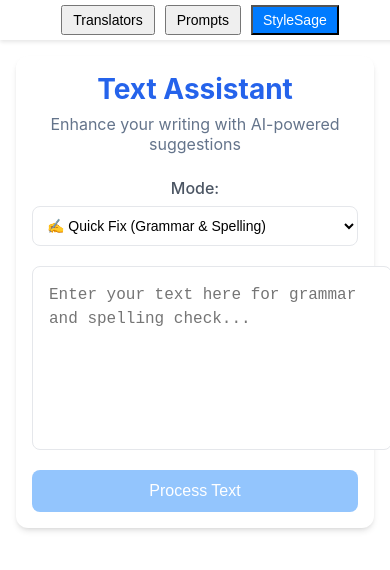
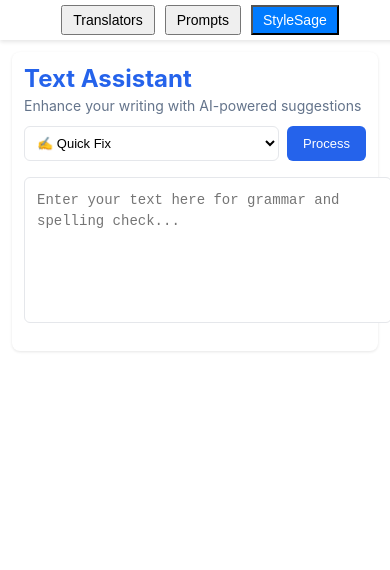
Before and after one commit to hhankj2u/omni-lazy, a Vue app in the folder frontend/: page / in a window 390 px wide. Both pictures are taken after a click on the button "StyleSage". Shown: the top 570 px of the page. Built offline with nearby package versions, Linux system fonts and the light colour scheme.

Commit message:
Refactor StyleSage component layout and styles for improved responsiveness; update header structure, button styles, and input controls for better user experience

```diff
--- a/frontend/src/components/StyleSage.vue
+++ b/frontend/src/components/StyleSage.vue
@@ -2,31 +2,39 @@
     <div id="stylesage">
         <div class="input-container">
             <div class="input-header">
+                <div class="header-left">
                     <h2>Text Assistant</h2>
                     <p class="subtitle">Enhance your writing with AI-powered suggestions</p>
                 </div>
-
-            <div class="controls">
+                <div class="header-controls">
                     <div class="mode-select control-group">
-                    <label>Mode:</label>
                         <select v-model="selectedMode" class="styled-select">
-                        <option value="quick_fix">✍️ Quick Fix (Grammar & Spelling)</option>
-                        <option value="slack_message">💬 Slack Message</option>
-                        <option value="email_reply">📧 Email Reply</option>
-                        <option value="daily_chat">🗣️ Daily Chat</option>
-                        <option value="meeting_summary">📝 Meeting Summary</option>
-                        <option value="status_update">📊 Status Update</option>
+                            <option value="quick_fix">✍️ Quick Fix</option>
+                            <option value="slack_message">💬 Slack</option>
+                            <option value="email_reply">📧 Email</option>
+                            <option value="daily_chat">🗣️ Chat</option>
+                            <option value="meeting_summary">📝 Summary</option>
+                            <option value="status_update">📊 Status</option>
                         </select>
                     </div>
 
                     <div v-if="selectedMode !== 'quick_fix'" class="style-select control-group">
-                    <label>Tone:</label>
                         <select v-model="selectedStyle" class="styled-select">
-                        <option value="friendly">😊 Friendly & Warm</option>
-                        <option value="neutral">😐 Neutral & Clear</option>
-                        <option value="formal">👔 Formal & Professional</option>
-                        <option value="enthusiastic">🌟 Enthusiastic & Energetic</option>
+                            <option value="friendly">😊 Friendly</option>
+                            <option value="neutral">😐 Neutral</option>
+                            <option value="formal">👔 Formal</option>
+                            <option value="enthusiastic">🌟 Energetic</option>
                         </select>
+                    </div>
+
+                    <button
+                        @click="processText"
+                        :disabled="loading || !inputText.trim()"
+                        class="process-button"
+                    >
+                        <span v-if="loading" class="loading-spinner"></span>
+                        {{ loading ? 'Processing...' : 'Process' }}
+                    </button>
                 </div>
             </div>
 
@@ -38,14 +46,6 @@
                     @input="autoGrow"
                     ref="textarea"
                 ></textarea>
-                <button
-                    @click="processText"
-                    :disabled="loading || !inputText.trim()"
-                    class="process-button"
-                >
-                    <span v-if="loading" class="loading-spinner"></span>
-                    {{ loading ? 'Processing...' : 'Process Text' }}
-                </button>
             </div>
         </div>
 
@@ -357,445 +357,239 @@
 
 <style scoped>
 #stylesage {
-    padding: 20px;
-    max-width: 1000px;
+    padding: 16px 24px;
+    max-width: 1200px;
     margin: 0 auto;
-    font-family: -apple-system, BlinkMacSystemFont, 'Segoe UI', Roboto, Oxygen, Ubuntu, Cantarell, sans-serif;
+    font-family: -apple-system, BlinkMacSystemFont, 'Segoe UI', Roboto, sans-serif;
 }
 
 .input-header {
-    text-align: center;
-    margin-bottom: 24px;
+    display: flex;
+    justify-content: space-between;
+    align-items: center;
+    margin-bottom: 16px;
 }
 
-.input-header h2 {
+.header-left {
+    text-align: left;
+}
+
+.header-left h2 {
     margin: 0;
     color: #2563eb;
-    font-size: 28px;
+    font-size: 24px;
 }
 
 .subtitle {
-    margin: 8px 0 0;
+    margin: 4px 0 0;
     color: #64748b;
-    font-size: 16px;
+    font-size: 14px;
+}
+
+.header-controls {
+    display: flex;
+    gap: 8px;
+    align-items: center;
 }
 
 .input-container {
     background: white;
-    border-radius: 12px;
-    padding: 24px;
-    box-shadow: 0 4px 6px -1px rgb(0 0 0 / 0.1), 0 2px 4px -2px rgb(0 0 0 / 0.1);
-}
-
-.controls {
-    display: flex;
-    gap: 20px;
-    flex-wrap: wrap;
-    margin-bottom: 20px;
+    border-radius: 8px;
+    padding: 16px;
+    box-shadow: 0 1px 3px rgba(0, 0, 0, 0.1);
 }
 
 .control-group {
-    flex: 1;
-    min-width: 200px;
-}
-
-.control-group label {
-    display: block;
-    margin-bottom: 8px;
-    color: #4b5563;
-    font-weight: 500;
+    min-width: 120px;
 }
 
 .styled-select {
     width: 100%;
-    padding: 10px;
+    padding: 8px;
     border: 1px solid #e5e7eb;
-    border-radius: 8px;
-    font-size: 14px;
+    border-radius: 6px;
+    font-size: 13px;
     background-color: white;
     cursor: pointer;
-    transition: all 0.2s;
-}
-
-.styled-select:hover {
-    border-color: #2563eb;
-}
-
-.text-area-container {
-    position: relative;
 }
 
 .text-input {
     width: 100%;
-    min-height: 150px;
-    padding: 16px;
+    min-height: 120px;
+    padding: 12px;
     border: 1px solid #e5e7eb;
-    border-radius: 8px;
-    font-size: 16px;
+    border-radius: 6px;
+    font-size: 14px;
     line-height: 1.5;
     resize: none;
-    transition: all 0.2s;
-    margin-bottom: 16px;
-    text-align: left;
-}
-
-.text-input:focus {
-    outline: none;
-    border-color: #2563eb;
-    box-shadow: 0 0 0 3px rgba(37, 99, 235, 0.1);
+    margin-bottom: 12px;
 }
 
 .process-button {
-    width: 100%;
-    padding: 12px 24px;
+    padding: 8px 16px;
     background-color: #2563eb;
     color: white;
     border: none;
-    border-radius: 8px;
-    font-size: 16px;
+    border-radius: 6px;
+    font-size: 13px;
     font-weight: 500;
-    cursor: pointer;
-    transition: all 0.2s;
     display: flex;
     align-items: center;
     justify-content: center;
     gap: 8px;
-}
-
-.process-button:hover:not(:disabled) {
-    background-color: #1d4ed8;
-}
-
-.process-button:disabled {
-    background-color: #93c5fd;
-    cursor: not-allowed;
-}
-
-.loading-spinner {
-    width: 20px;
-    height: 20px;
-    border: 3px solid #ffffff;
-    border-radius: 50%;
-    border-top-color: transparent;
-    animation: spin 1s linear infinite;
-}
-
-@keyframes spin {
-    to {
-        transform: rotate(360deg);
-    }
+    white-space: nowrap;
+    height: 35px;
 }
 
 .results-container {
-    margin-top: 24px;
+    margin-top: 16px;
 }
 
 .result-item {
     background: white;
-    border-radius: 12px;
-    padding: 24px;
-    box-shadow: 0 4px 6px -1px rgb(0 0 0 / 0.1), 0 2px 4px -2px rgb(0 0 0 / 0.1);
+    border-radius: 8px;
+    padding: 16px;
+    box-shadow: 0 1px 3px rgba(0, 0, 0, 0.1);
 }
 
 .result-header {
     display: flex;
     justify-content: space-between;
     align-items: center;
-    margin-bottom: 16px;
-    text-align: left;
+    margin-bottom: 12px;
 }
 
 .result-header h3 {
     margin: 0;
-    color: #1f2937;
-    font-size: 18px;
-    text-align: left;
+    font-size: 16px;
 }
 
 .result-actions {
     display: flex;
-    gap: 8px;
+    gap: 6px;
 }
 
-.format-button {
+.format-button, .copy-button {
     display: flex;
     align-items: center;
-    gap: 6px;
-    padding: 8px 16px;
+    gap: 4px;
+    padding: 6px 12px;
     background-color: #f3f4f6;
     border: none;
-    border-radius: 6px;
+    border-radius: 4px;
     color: #4b5563;
-    font-size: 14px;
-    cursor: pointer;
-    transition: all 0.2s;
-}
-
-.format-button:hover {
-    background-color: #e5e7eb;
-}
-
-.format-button.active {
-    background-color: #2563eb;
-    color: white;
-}
-
-.copy-button {
-    display: flex;
-    align-items: center;
-    gap: 6px;
-    padding: 8px 16px;
-    background-color: #f3f4f6;
-    border: none;
-    border-radius: 6px;
-    color: #4b5563;
-    font-size: 14px;
-    cursor: pointer;
-    transition: all 0.2s;
-}
-
-.copy-button:hover {
-    background-color: #e5e7eb;
-}
-
-.copy-icon {
-    font-size: 16px;
+    font-size: 13px;
 }
 
 .result-text {
-    white-space: pre-wrap;
-    font-size: 16px;
-    line-height: 1.6;
+    font-size: 14px;
+    line-height: 1.5;
     color: #1f2937;
     background-color: #f9fafb;
-    padding: 16px;
+    padding: 12px;
     border-radius: 6px;
     text-align: left;
 }
 
-.result-text.formatted {
-    white-space: normal;
-}
-
-.text-block {
-    margin-bottom: 20px;
-    padding: 0 4px;
-}
-
-.text-block:last-child {
-    margin-bottom: 0;
-}
-
-.block-header {
-    font-weight: 600;
-    color: #1f2937;
-    font-size: 1.15em;
-    margin: 24px 0 16px;
-    padding-bottom: 8px;
-    border-bottom: 2px solid #e5e7eb;
-    text-align: left;
-}
-
-.block-option {
-    margin: 12px 0;
+.main-section {
+    background: white;
+    border-radius: 8px;
     padding: 16px;
-    background-color: #ffffff;
-    border-radius: 8px;
-    border: 1px solid #e5e7eb;
-    text-align: left;
+    margin-bottom: 16px;
     box-shadow: 0 1px 2px rgba(0, 0, 0, 0.05);
 }
 
-.option-title {
-    font-weight: 600;
-    color: #2563eb;
-    margin-bottom: 8px;
-    text-align: left;
-    font-size: 1.05em;
-}
-
-.option-content {
-    color: #4b5563;
-    line-height: 1.6;
-    text-align: left;
-    padding-left: 8px;
-    border-left: 2px solid #e5e7eb;
-}
-
-.block-list {
-    margin: 8px 0;
-    padding-left: 16px;
-    text-align: left;
-}
-
-.list-item {
-    margin: 4px 0;
-    color: #4b5563;
-    line-height: 1.5;
-    text-align: left;
-    position: relative;
-    padding-left: 8px;
-}
-
-.block-text {
-    color: #4b5563;
-    line-height: 1.6;
-    margin: 8px 0;
-    text-align: left;
-}
-
-.block-separator {
-    height: 1px;
-    background-color: #e5e7eb;
-    margin: 24px 0;
-}
-
-.option-group {
-    background: white;
-    border-radius: 12px;
-    padding: 24px;
-    margin-bottom: 32px;
-    box-shadow: 0 2px 4px rgba(0, 0, 0, 0.1);
-}
-
-.option-group-title {
-    font-size: 1.25em;
+.main-section-title {
+    font-size: 16px;
     font-weight: 600;
     color: #1f2937;
-    margin: 0 0 20px;
-    padding-bottom: 12px;
-    border-bottom: 2px solid #e5e7eb;
-}
-
-.option-sections {
-    display: grid;
-    gap: 20px;
-}
-
-.option-section {
-    background: #f9fafb;
-    padding: 16px;
-    border-radius: 8px;
-    border-left: 3px solid #2563eb;
-}
-
-.section-title {
-    font-weight: 600;
-    color: #2563eb;
-    margin-bottom: 8px;
-    font-size: 1.1em;
-}
-
-.section-content {
-    color: #4b5563;
-    line-height: 1.6;
-    white-space: pre-wrap;
-}
-
-.standalone-section {
-    background: white;
-    padding: 20px;
-    border-radius: 8px;
-    margin-bottom: 16px;
-    box-shadow: 0 1px 3px rgba(0, 0, 0, 0.1);
-}
-
-.main-section {
-    background: white;
-    border-radius: 12px;
-    padding: 24px;
-    margin-bottom: 32px;
-    box-shadow: 0 2px 4px rgba(0, 0, 0, 0.1);
-}
-
-.main-section-title {
-    font-size: 1.4em;
-    font-weight: 600;
-    color: #1f2937;
-    margin: 0 0 20px;
-    padding-bottom: 12px;
-    border-bottom: 2px solid #e5e7eb;
+    margin: 0 0 12px;
+    padding-bottom: 8px;
+    border-bottom: 1px solid #e5e7eb;
+    text-align: left;
 }
 
 .sub-section {
     background: #f8fafc;
-    border-radius: 8px;
-    padding: 20px;
-    margin-bottom: 24px;
+    border-radius: 6px;
+    padding: 12px;
+    margin-bottom: 12px;
+    text-align: left;
 }
 
 .sub-section-title {
-    font-size: 1.2em;
+    font-size: 15px;
     font-weight: 600;
     color: #2563eb;
-    margin: 0 0 16px;
+    margin: 0 0 8px;
+    text-align: left;
 }
 
 .section-content {
     display: grid;
-    gap: 16px;
+    gap: 12px;
+    text-align: left;
 }
 
 .section-item {
     background: white;
-    border-radius: 8px;
-    padding: 16px;
-    border-left: 3px solid #2563eb;
-}
-
-.content-block {
-    display: grid;
-    gap: 8px;
+    border-radius: 6px;
+    padding: 12px;
+    border-left: 2px solid #2563eb;
 }
 
 .block-title {
     font-weight: 600;
     color: #2563eb;
-    font-size: 1.1em;
+    font-size: 14px;
+    margin-bottom: 4px;
+    text-align: left;
 }
 
-.block-content {
+.block-content, .list-items {
     color: #4b5563;
-    line-height: 1.6;
-}
-
-.list-block, .numbered-list-block {
-    display: grid;
-    gap: 8px;
-}
-
-.list-title {
-    font-weight: 500;
-    color: #4b5563;
+    line-height: 1.5;
+    font-size: 14px;
+    text-align: left;
 }
 
 .list-items {
-    margin: 0;
-    padding-left: 24px;
-    color: #4b5563;
-    line-height: 1.6;
+    margin: 4px 0 0;
+    padding-left: 20px;
 }
 
 .list-items li {
-    margin-bottom: 8px;
-}
-
-.list-items li:last-child {
-    margin-bottom: 0;
+    margin-bottom: 4px;
 }
 
 @media (max-width: 640px) {
     #stylesage {
-        padding: 16px;
-    }
-
-    .control-group {
-        min-width: 100%;
+        padding: 12px;
     }
 
     .input-container,
     .result-item {
-        padding: 16px;
+        padding: 12px;
+    }
+
+    .input-header {
+        flex-direction: column;
+        align-items: flex-start;
+        gap: 12px;
+    }
+
+    .header-controls {
+        width: 100%;
+        flex-wrap: wrap;
+    }
+
+    .control-group {
+        flex: 1;
+        min-width: 100px;
+    }
+
+    .process-button {
+        width: auto;
     }
 }
 </style>
```
Lines whose indentation alone changed are shown as unchanged.
